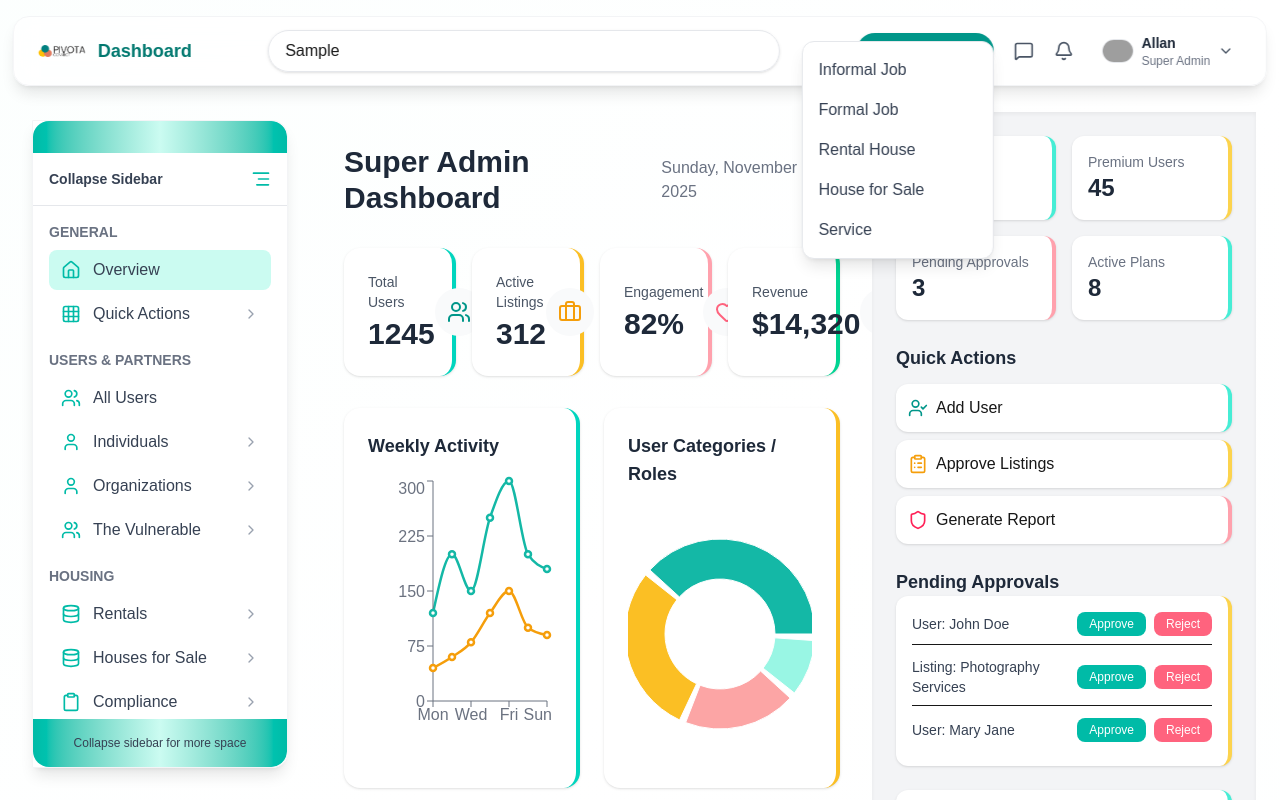
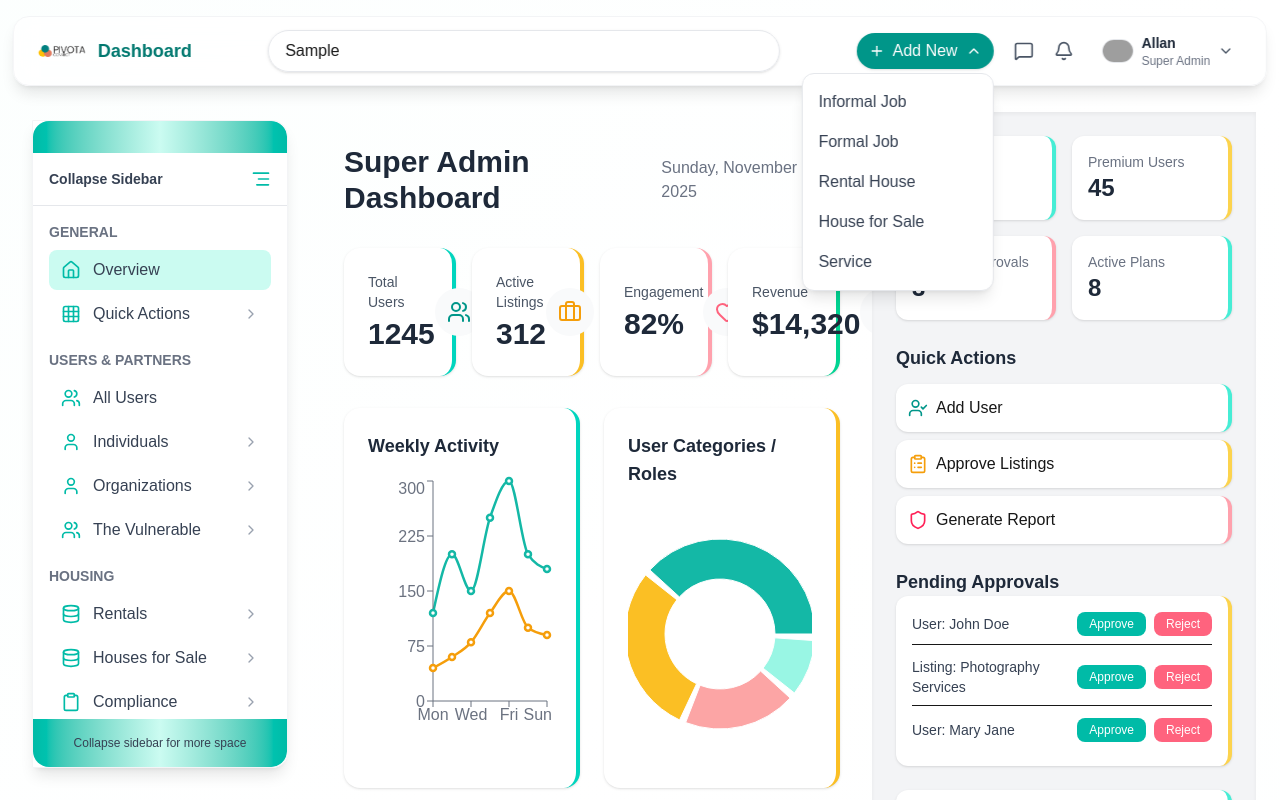
Before and after one commit to ALLAN-star-glitch/pivota-frontend-turbo-repo, a Next.js app in the folder apps/dashboard/: page / in a window 1280 px wide. Both pictures are taken after typing "Sample" into the empty fields and a click on the button "Add New". Shown: the top 800 px of the page. Built offline with nearby package versions, Linux system fonts and the light colour scheme; grey boxes are pictures that could not be loaded.

Commit message:
made topbar dropdown animate and updated it

```diff
--- a/apps/dashboard/libs/constants/topBarConstants.ts
+++ b/apps/dashboard/libs/constants/topBarConstants.ts
@@ -1,5 +1,5 @@
 export const addOptions = [
-    { label: "Informal Job", href: "/add-informal-job" },
+    { label: "Informal Job", href: "/jobs/informal-jobs/add-informal-job" },
     { label: "Formal Job", href: "/add-informal-job" },
     { label: "Rental House", href: "/houses/rental" },
     { label: "House for Sale", href: "/houses/sale" },
--- a/apps/dashboard/src/components/topbar/TopBar.tsx
+++ b/apps/dashboard/src/components/topbar/TopBar.tsx
@@ -5,6 +5,7 @@ import Image from "next/image";
 import Link from "next/link";
 import { useState, useRef, useEffect } from "react";
 import { addOptions } from "../../../libs/constants/topBarConstants";
+import { AnimatePresence, motion } from "framer-motion";
 
 export default function Topbar() {
   const user = {
@@ -18,6 +19,7 @@ export default function Topbar() {
   const userDropdownRef = useRef<HTMLDivElement>(null);
   const addDropdownRef = useRef<HTMLDivElement>(null);
 
+  // Close dropdowns if clicked outside
   useEffect(() => {
     const handleClickOutside = (event: MouseEvent) => {
       if (userDropdownRef.current && !userDropdownRef.current.contains(event.target as Node)) {
@@ -30,7 +32,6 @@ export default function Topbar() {
     document.addEventListener("mousedown", handleClickOutside);
     return () => document.removeEventListener("mousedown", handleClickOutside);
   }, []);
-
 
   return (
     <header className="fixed top-4 left-1/2 transform -translate-x-1/2 z-50 w-[96%] sm:w-[98%] bg-white/70 backdrop-blur-md shadow-lg border border-gray-100 rounded-2xl px-4 sm:px-6 py-3 flex flex-wrap items-center justify-between gap-3">
@@ -70,19 +71,28 @@ export default function Topbar() {
             <ChevronDown className={`h-4 w-4 transition-transform ${addDropdownOpen ? "rotate-180" : ""}`} />
           </button>
 
+          <AnimatePresence>
             {addDropdownOpen && (
-            <div className="absolute right-0 mt-2 w-48 bg-white border border-gray-200 rounded-xl shadow-lg py-2 z-50 animate-fadeIn">
+              <motion.div
+                initial={{ opacity: 0, y: -10 }}
+                animate={{ opacity: 1, y: 0 }}
+                exit={{ opacity: 0, y: -10 }}
+                transition={{ duration: 0.2 }}
+                className="absolute right-0 mt-10 w-48 bg-white border border-gray-200 rounded-xl shadow-lg py-2 z-50"
+              >
                 {addOptions.map((option, idx) => (
                   <Link
                     key={idx}
                     href={option.href}
+                    onClick={() => setAddDropdownOpen(false)} // close dropdown on click
                     className="block w-full text-left px-4 py-2 text-gray-700 hover:bg-teal-50 hover:text-teal-600 rounded-lg transition cursor-pointer"
                   >
                     {option.label}
                   </Link>
                 ))}
-            </div>
+              </motion.div>
             )}
+          </AnimatePresence>
         </div>
 
         {/* Search Icon (Tablet & Mobile) */}
@@ -116,28 +126,39 @@ export default function Topbar() {
             />
           </div>
 
+          <AnimatePresence>
             {userDropdownOpen && (
-            <div className="absolute right-0 mt-2 w-48 bg-white border border-gray-200 rounded-xl shadow-lg py-2 z-50 animate-fadeIn">
+              <motion.div
+                initial={{ opacity: 0, y: -10 }}
+                animate={{ opacity: 1, y: 0 }}
+                exit={{ opacity: 0, y: -10 }}
+                transition={{ duration: 0.2 }}
+                className="absolute right-0 mt-2 w-48 bg-white border border-gray-200 rounded-xl shadow-lg py-2 z-50"
+              >
                 <Link
                   href="/profile"
+                  onClick={() => setUserDropdownOpen(false)}
                   className="block w-full text-left px-4 py-2 text-gray-700 hover:bg-teal-50 hover:text-teal-600 rounded-lg flex items-center gap-2 transition cursor-pointer"
                 >
                   Profile
                 </Link>
                 <Link
                   href="/settings"
+                  onClick={() => setUserDropdownOpen(false)}
                   className="block w-full text-left px-4 py-2 text-gray-700 hover:bg-teal-50 hover:text-teal-600 rounded-lg flex items-center gap-2 transition cursor-pointer"
                 >
                   Settings
                 </Link>
                 <Link
                   href="/logout"
+                  onClick={() => setUserDropdownOpen(false)}
                   className="block w-full text-left px-4 py-2 text-red-500 hover:bg-red-50 hover:text-red-600 rounded-lg flex items-center gap-2 transition cursor-pointer"
                 >
                   <LogOut className="h-4 w-4" /> Logout
                 </Link>
-            </div>
+              </motion.div>
             )}
+          </AnimatePresence>
         </div>
       </div>
     </header>
```
Lines whose indentation alone changed are shown as unchanged.
